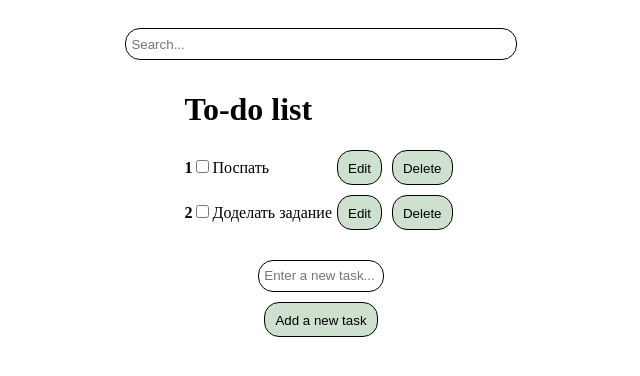
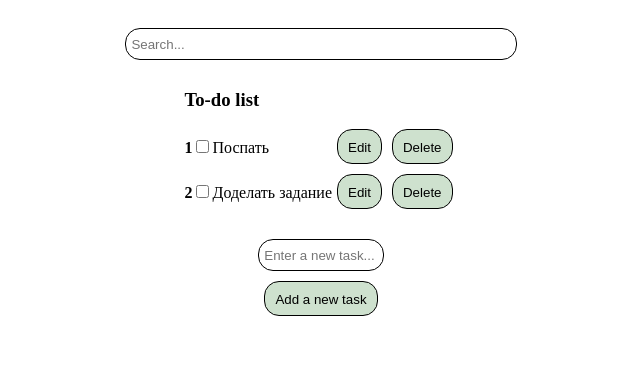
Before and after one commit to leenmirise/tasks, a React (Create React App) app: page / in a window 1280 px wide. Shown: the top 376 px of the page, without its empty margins (319-959 px from the left). Built offline with nearby package versions, Linux system fonts and the light colour scheme.

Commit message:
fix: small fixes

```diff
--- a/src/App.js
+++ b/src/App.js
@@ -1,4 +1,4 @@
-import React, {useState, useMemo} from "react";
+import {useState, useMemo, useCallback} from "react";
 import TaskList from "./components/TaskList";
 import TaskForm from "./components/TaskForm";
 import style from "./components/styles/content.module.css";
@@ -6,33 +6,34 @@ import style from "./components/styles/content.module.css";
 function App() {
 
     const [tasks, setTasks] = useState([
-        {id: 1, todo: 'Поспать'},
-        {id: 2, todo: 'Доделать задание'},
+        {id: 1, taskText: 'Поспать'},
+        {id: 2, taskText: 'Доделать задание'},
     ])
-
-    const createTask = (newTask) => {
-        setTasks([...tasks, newTask]);
-    }
-
-    const removeTask = (task) => {
-        setTasks(tasks.filter(t => t.id !== task.id))
-    }
-
-    const updateTask = (task, editedText) => {
-        const updatedTasks = tasks.map((t) => {
-            if (t.id === task.id) {
-                return { ...t, todo: editedText };
-            }
-            return t;
-        });
-        setTasks(updatedTasks);
-    }
 
     const [search, setSearch] = useState('');
 
     const searchTasks = useMemo(() => {
-        return tasks.filter(task => task.todo.toLowerCase().includes(search.toLowerCase()))
+        return tasks.filter(task => task.taskText.toLowerCase().includes(search.toLowerCase()))
     }, [search, tasks])
+
+    const createTask = useCallback((newTask) => {
+        setTasks((tasks) => [...tasks, newTask]);
+    }, [setTasks]);
+
+    const removeTask = useCallback((task) => {
+        setTasks((tasks) => tasks.filter(t => t.id !== task.id));
+    }, [setTasks]);
+
+    const updateTask = useCallback((task, editedText) => {
+        setTasks((tasks) => {
+            return tasks.map((t) => {
+                if (t.id === task.id) {
+                    return { ...t, taskText: editedText };
+                }
+                return t;
+            });
+        });
+    }, [setTasks]);
 
     return (
         <div className="App" style={{display: 'flex', justifyContent: 'center'}}>
@@ -46,7 +47,7 @@ function App() {
                 />
                 {tasks.length !== 0
                     ? <TaskList tasks={searchTasks} remove={removeTask} update={updateTask}/>
-                    : <h1>Tasks not found :(</h1>
+                    : <h3>Tasks not found :(</h3>
                 }
                 <TaskForm  create={createTask}/>
             </div>
--- a/src/components/TaskForm.jsx
+++ b/src/components/TaskForm.jsx
@@ -1,4 +1,4 @@
-import React, {useState} from 'react';
+import {useState} from 'react';
 import style from "./styles/content.module.css"
 
 const TaskForm = ({create}) => {
@@ -10,7 +10,7 @@ const TaskForm = ({create}) => {
         if(taskText !== ''){
             const newTask = {
                 id: Date.now(),
-                todo: taskText
+                taskText: taskText
             };
             create(newTask);
             setTaskText('');
--- a/src/components/TaskItem.jsx
+++ b/src/components/TaskItem.jsx
@@ -1,11 +1,11 @@
-import React, {useState} from 'react';
+import {useState} from 'react';
 import style from "./styles/content.module.css";
 
 const TaskItem = (props) => {
 
     const [isChecked, setIsChecked] = useState(false);
     const [isEditing, setIsEditing] = useState(false);
-    const [editedText, setEditedText] = useState(props.task.todo);
+    const [editedText, setEditedText] = useState(props.task.taskText);
 
     const checkboxChange = () => {
         setIsChecked(!isChecked);
@@ -21,13 +21,12 @@ const TaskItem = (props) => {
     };
 
     const saveClick = () => {
-        //props.edit(props.task, editedText);
         props.update(props.task, editedText)
         setIsEditing(false);
     };
 
     const cancelClick = () => {
-        setEditedText(props.task.todo);
+        setEditedText(props.task.taskText);
         setIsEditing(false);
     };
 
@@ -58,7 +57,7 @@ const TaskItem = (props) => {
                                 <strong>{props.number}</strong>
                                 <label>
                                     <input type='checkbox' id={props.task.id} checked={isChecked} onChange={checkboxChange} />
-                                    <span style={textStyle}>{props.task.todo}</span>
+                                    <span style={textStyle}>{props.task.taskText}</span>
                                 </label>
                             </div>
                             <div>
--- a/src/components/TaskList.jsx
+++ b/src/components/TaskList.jsx
@@ -1,11 +1,10 @@
-import React from 'react';
 import TaskItem from "./TaskItem";
 import style from './styles/content.module.css';
 
 const TaskList = ({tasks, remove, update}) => {
     return (
         <div className={style.list}>
-            <h1>To-do list</h1>
+            <h3>To-do list</h3>
             {tasks.map((task, index) =>
                 <TaskItem remove={remove} update={update} number={index+1} task={task} key={task.id}/>
             )}
```
